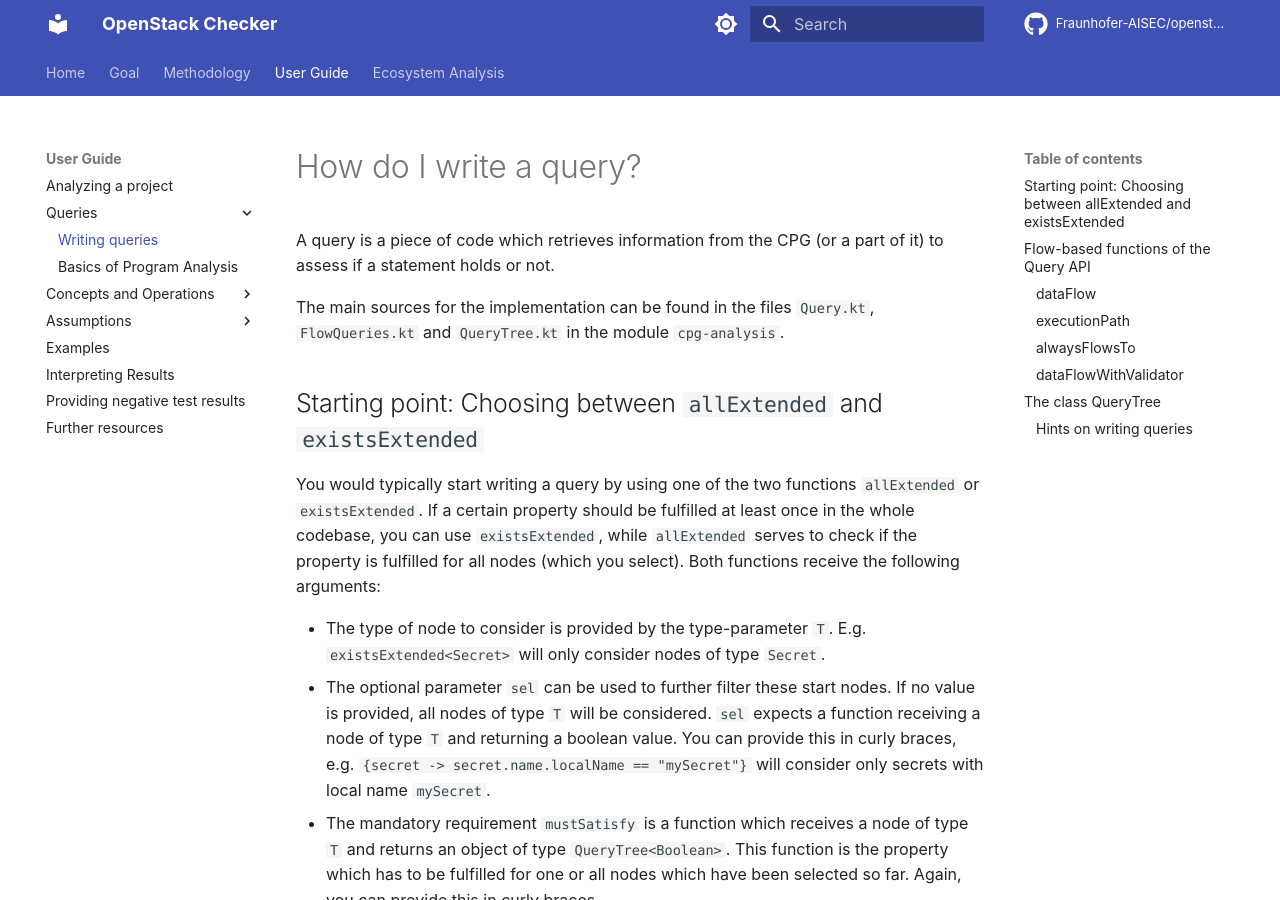
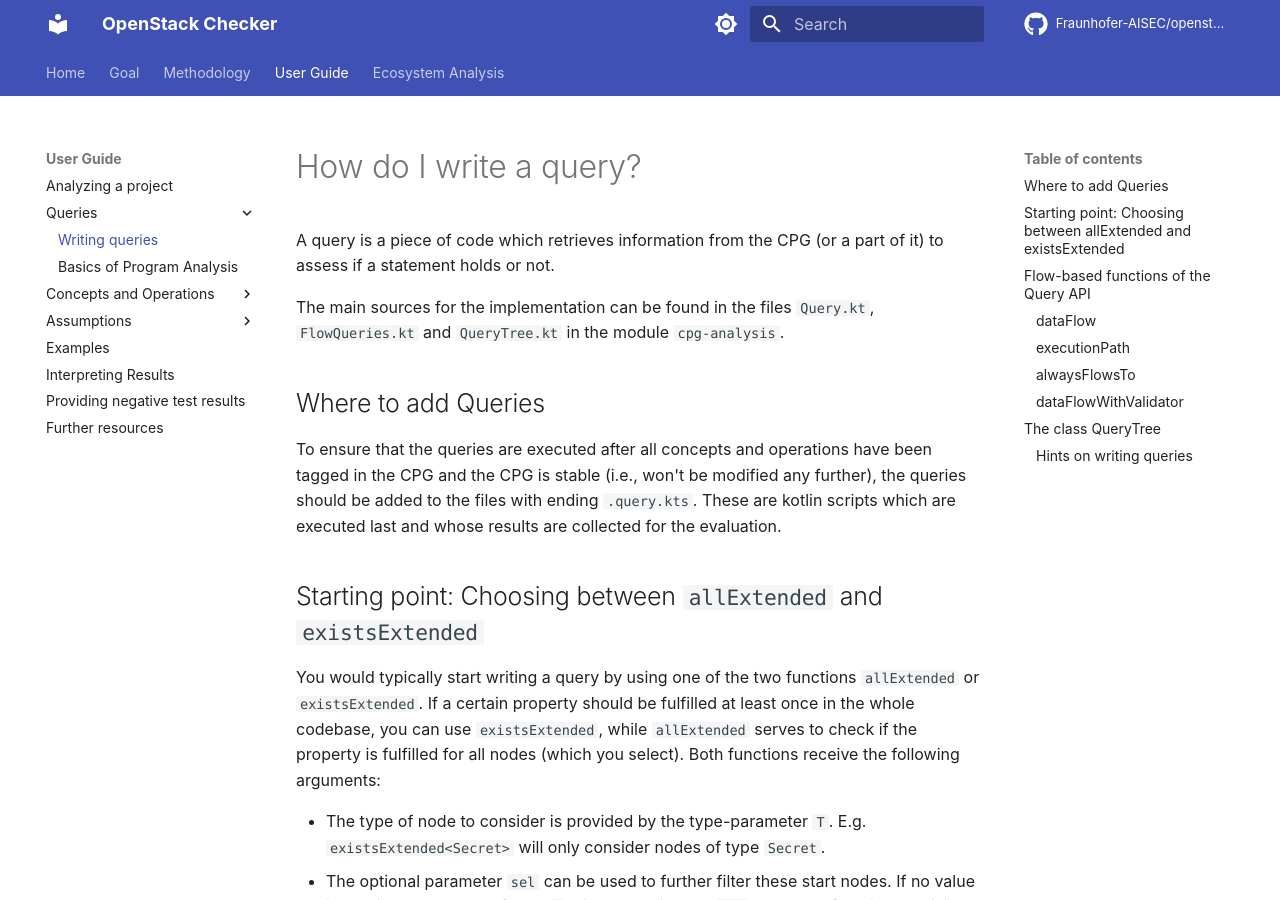
Before and after one commit to Fraunhofer-AISEC/codyze-evaluator, an MkDocs documentation site: the page built from documentation/docs/writing-queries.md, in a window 1280 px wide and 900 px high. Built offline with MkDocs 1.6.1 and Material for MkDocs 9.7.7, drawn with Linux system fonts in a browser that asks for light colours; comment, search, counter and statistics services are not loaded.

Commit message:
Add section

```diff
--- a/documentation/docs/writing-queries.md
+++ b/documentation/docs/writing-queries.md
@@ -3,6 +3,11 @@
 A query is a piece of code which retrieves information from the CPG (or a part of it) to assess if a statement holds or not.
 
 The main sources for the implementation can be found in the files `Query.kt`, `FlowQueries.kt` and `QueryTree.kt` in the module `cpg-analysis`.
+
+## Where to add Queries
+
+To ensure that the queries are executed after all concepts and operations have been tagged in the CPG and the CPG is stable (i.e., won't be modified any further), the queries should be added to the files with ending `.query.kts`.
+These are kotlin scripts which are executed last and whose results are collected for the evaluation.
 
 ## Starting point: Choosing between `allExtended` and `existsExtended`
 
```
